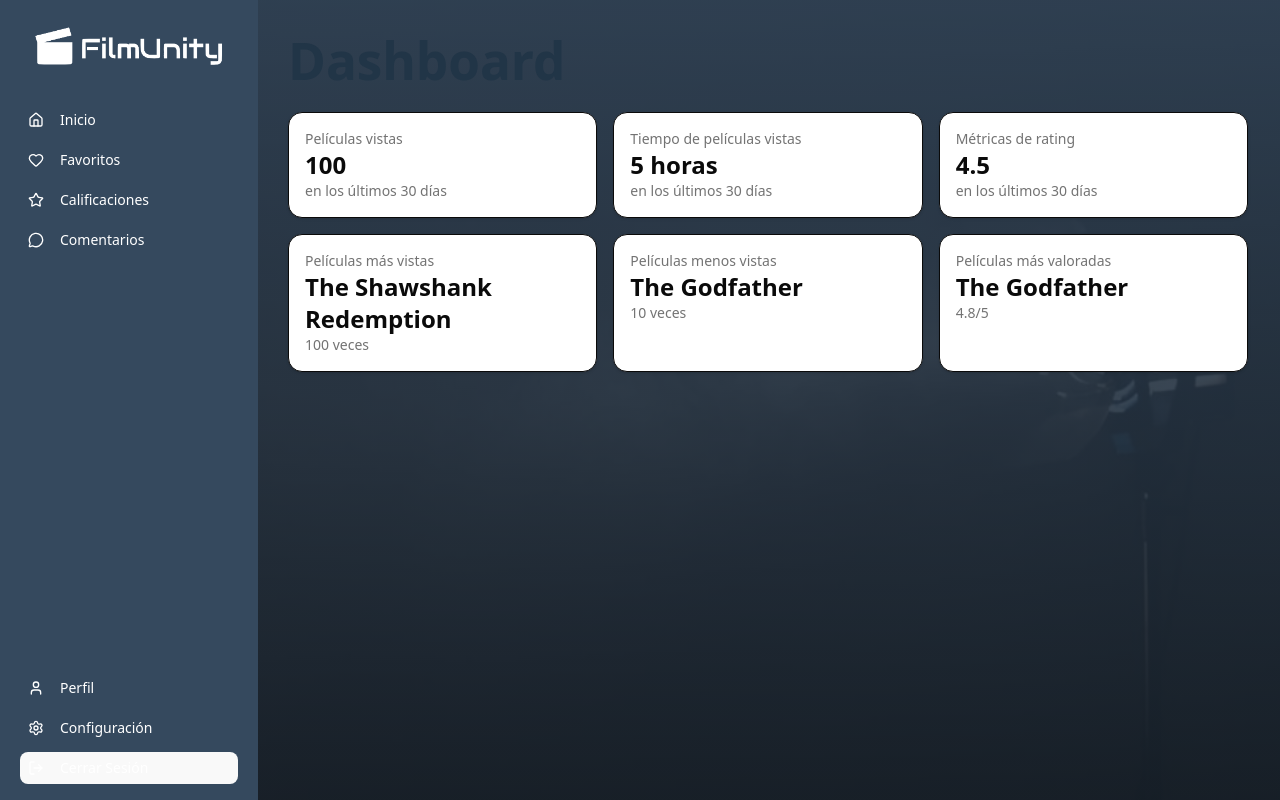
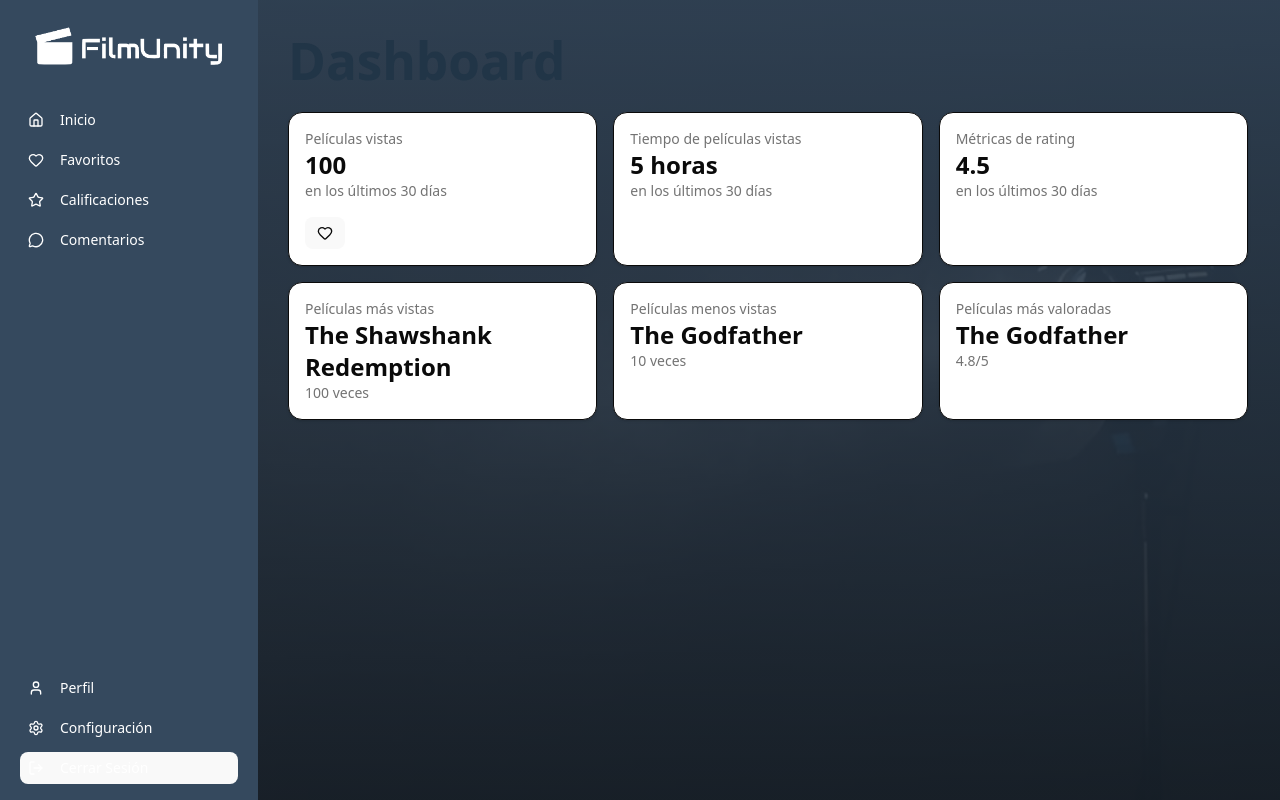
Before and after one commit to Mini-Proyecto-2/Frontend_Mini_Proyecto_2_Plataforma_De_Peliculas, a React (Vite) app: page / in a window 1280 px wide. Built offline with nearby package versions, Linux system fonts and the light colour scheme; no server answers; sample sign-in values are in the browser's storage.

Commit message:
create MovieReactionButton

```diff
--- /dev/null
+++ b/src/components/ui/MovieReactionButtons.tsx
@@ -0,0 +1,57 @@
+import { useState } from 'react';
+import { Button } from '@/components/ui/button';
+import { Heart } from 'lucide-react';
+import { cn } from '@/lib/utils';
+
+interface MovieReactionButtonsProps {
+  movieId: string | number;
+  initialLiked?: boolean;
+  onReactionService: (movieId: string | number, liked: boolean) => Promise<void>;
+  onError?: (error: unknown) => void;
+}
+
+export function MovieReactionButtons({
+  movieId,
+  initialLiked = false,
+  onReactionService,
+  onError
+}: MovieReactionButtonsProps) {
+  const [isLiked, setIsLiked] = useState<boolean>(initialLiked);
+  const [isLoading, setIsLoading] = useState<boolean>(false);
+
+  const handleClick = async () => {
+    try {
+      setIsLoading(true);
+      const newValue = !isLiked;
+      await onReactionService(movieId, newValue);
+      setIsLiked(newValue);
+    } catch (error) {
+      if (onError) {
+        onError(error);
+      }
+    } finally {
+      setIsLoading(false);
+    }
+  };
+
+  return (
+    <Button
+      variant="ghost"
+      size="sm"
+      onClick={handleClick}
+      disabled={isLoading}
+      className={cn(
+        "transition-all hover:bg-transparent",
+        isLiked && "text-red-500 hover:text-red-600"
+      )}
+    >
+      <Heart
+        className={cn(
+          "h-6 w-6",
+          isLiked && "fill-current",
+          isLoading && "animate-pulse"
+        )}
+      />
+    </Button>
+  );
+}
--- a/src/pages/Dashboard.tsx
+++ b/src/pages/Dashboard.tsx
@@ -16,6 +16,8 @@
 "use client"
 
 import { Card, CardContent } from "@/components/ui/card"
+import { MovieReactionButtons } from "@/components/ui/MovieReactionButtons"
+import { getProfile } from '@/service/profile'
 
 /**
  * Renders the main dashboard page.
@@ -41,6 +43,21 @@ export default function Dashboard() {
             <p className="text-sm text-muted-foreground">Películas vistas</p>
             <p className="text-2xl font-bold">100</p>
             <p className="text-sm text-muted-foreground">en los últimos 30 días</p>
+            <div className="mt-4">
+              <MovieReactionButtons
+                movieId={1}
+                initialLiked={false}
+                onReactionService={async () => {
+                // Aquí va tu llamada al servicio
+                  await getProfile();
+                }}
+                onError={(error) => {
+                  // Manejo de errores
+                  console.error('Error al procesar la reacción:', error);
+                  // Mostrar notificación al usuario si lo deseas
+                }}
+              />
+            </div>
           </CardContent>
         </Card>
         <Card>
```
